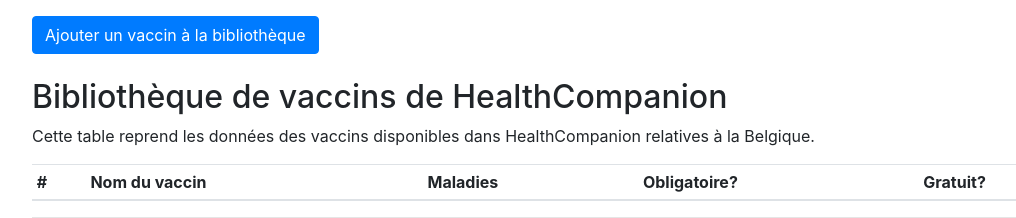
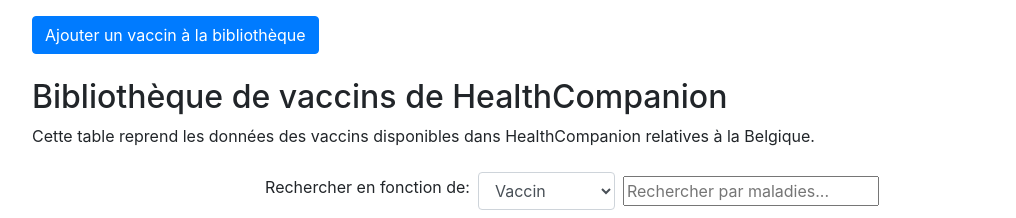
Before and after one commit to AntDum/HealthCompanion, a Flask app: page /doctor/vaccination_ref in a window 1280 px wide. Shown: the part 56-274 px from the top of the page, without its empty margins (68-1084 px from the left). Run offline with Flask 3, Linux system fonts and the light colour scheme; the visitor is signed in with stand-in values (Sample User, id 1); data that the repository does not hold is empty; parts of the project's set-up code (start-up, migrations or seed data) failed here and were passed over; some libraries are stand-ins or nearby versions.

Commit message:
filter of vaccines ref

```diff
--- a/app/static/js/vaccination_doctor_ref.js
+++ b/app/static/js/vaccination_doctor_ref.js
@@ -23,6 +23,51 @@ function updateTableVaccineRef() {
     }
     )
 }
+
+//  https://www.w3schools.com/howto/howto_js_filter_table.asp
+function filter_vaccines_ref(column_idx) {
+    // Declare variables
+    var input, filter, table, tr, td, i, txtValue;
+    input = document.getElementById("myInput"); // retrieve the input from the search bar
+    filter = input.value.toUpperCase();
+    table = document.getElementById("table-ref");
+    tr = table.getElementsByTagName("tr");
+    // Loop through all table rows, and hide those who don't match the search query
+    for (i = 0; i < tr.length; i++) {
+      td = tr[i].getElementsByTagName("td")[column_idx];
+      if (td) {
+        txtValue = td.textContent || td.innerText;
+        if (txtValue.toUpperCase().indexOf(filter) > -1) {
+          tr[i].style.display = "";
+        } else {
+          tr[i].style.display = "none";
+        }
+      }
+    }
+  }
+
+function filter_vaccines_ref_by(){
+    input = document.getElementById("search_type").value;
+    // console.log("input", input)
+    switch(input) {
+    case "vaccine":
+        filter_vaccines_ref(0);
+        break;
+    case "disease":
+        filter_vaccines_ref(1);
+        break;
+    case "mandatory":
+        filter_vaccines_ref(2);
+        break;
+    case "free":
+        filter_vaccines_ref(3);
+        break;
+    default:
+        filter_vaccines_ref(1);
+    }
+
+}
+
 
 function makeListenerFormVaccine() {
     // TODO (Béa) : C'est ici que tu vas mettre l'event $(#id).on("submit", function)
--- a/app/templates/vaccine_references.html
+++ b/app/templates/vaccine_references.html
@@ -22,13 +22,22 @@
     aria-labelledby="exampleModalCenterTitle"
     aria-hidden="true"
   >
-        <div class="modal-dialog modal-dialog-centered" style="min-width: 800px" role="document">
+    <div
+      class="modal-dialog modal-dialog-centered"
+      style="min-width: 800px"
+      role="document"
+    >
       <div class="modal-content modal-lg">
         <div class="modal-header">
           <h5 class="modal-title" id="exampleModalLongTitle">
             Ajout d'un vaccin à la bibliothèque:
           </h5>
-                    <button type="button" class="close" data-dismiss="modal" aria-label="Close">
+          <button
+            type="button"
+            class="close"
+            data-dismiss="modal"
+            aria-label="Close"
+          >
             <span aria-hidden="true">&times;</span>
           </button>
         </div>
@@ -137,13 +146,72 @@
   <div>
     <h2 class="mt-4">Bibliothèque de vaccins de HealthCompanion</h2>
     <p>
-            Cette table reprend les données des vaccins disponibles dans HealthCompanion relatives à
-            la Belgique.
+      Cette table reprend les données des vaccins disponibles dans
+      HealthCompanion relatives à la Belgique.
     </p>
   </div>
-
   <table class="table table-hover table-sm" id="table-ref">
     <thead>
+      <div
+        class="mt-4 mb-2"
+        style="display: flex; justify-content: center; align-items: center"
+      >
+        <div>
+
+            <label for="search_type">Rechercher en fonction de:</label>
+        </div>
+        <div class="mr-2 ml-2">
+            <select
+            class="form-control"
+            style="width: auto"
+            onChange="filter_vaccines_ref_by()"
+            id="search_type"
+          >
+            <option value="vaccine">Vaccin</option>
+            <option value="disease">Maladie</option>
+            <option value="mandatory">Obligatoire?</option>
+            <option value="free">Gratuit?</option>
+          </select>
+        </div>
+        <input
+          type="text"
+          id="myInput"
+          onkeyup="filter_vaccines_ref_by()"
+          placeholder="Rechercher par maladies..."
+        />
+      </div>
+
+      <!-- <tr>
+        <th scope="col"></th>
+        <th scope="col">
+
+        </th>
+        <th scope="col">
+          <input
+            type="text"
+            id="myInput"
+            onkeyup="filter_vaccines_ref_by_diseases()"
+            placeholder="Rechercher par maladies..."
+          />
+        </th>
+        <th scope="col">
+          <input
+            type="text"
+            id="myInput"
+            onkeyup="filter_vaccines_ref_by_mandatory()"
+            placeholder="Rechercher mandatory..."
+          />
+        </th>
+
+        <th scope="col">
+          <input
+            type="text"
+            id="myInput"
+            onkeyup="filter_vaccines_ref_by_free()"
+            placeholder="Rechercher free..."
+          />
+        </th>
+      </tr> -->
       <tr>
         <th scope="col">#</th>
         <th scope="col">Nom du vaccin</th>
@@ -160,8 +228,7 @@
   <h4 class="mt4">Sources</h4>
   <ul>
     <li>
-            <a
-                href="https://www.vaccination-info.be/maladies-et-vaccins/"
+      <a href="https://www.vaccination-info.be/maladies-et-vaccins/"
         ><i>Vaccination-info.be</i></a
       >
     </li>
```
Lines whose indentation alone changed are shown as unchanged.
